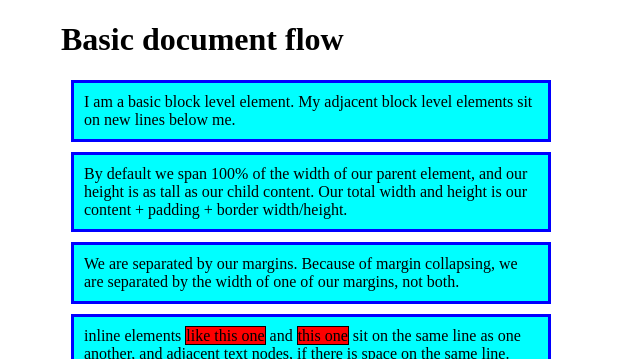
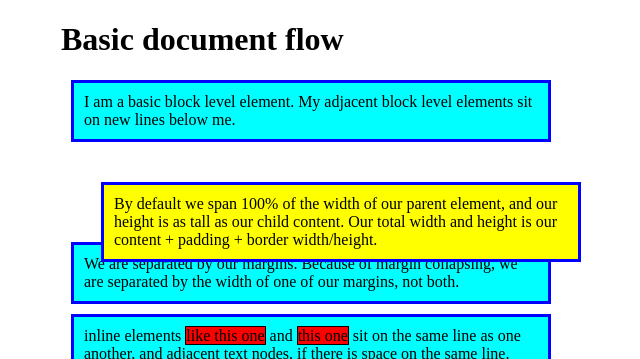
Before and after one commit to CryptoCrane2601/CSS-Practice-Positioning, a plain HTML site: page index.html in a window 1280 px wide. Shown: the top 359 px of the page, without its empty margins (329-969 px from the left). Drawn offline with Linux system fonts and the light colour scheme.

Commit message:
relative positioning

```diff
--- a/index.html
+++ b/index.html
@@ -22,6 +22,13 @@
         background: red;
         border: 1px solid black;
       }
+
+      .positioned {
+        position: relative;
+        background: yellow;
+        top: 30px;
+        left: 30px;
+      }
     </style>
   </head>
   <body>
@@ -29,7 +36,7 @@
 
     <p>I am a basic block level element. My adjacent block level elements sit on new lines below me.</p>
 
-    <p>By default we span 100% of the width of our parent element, and our height is as tall as our child content. Our total width and height is our content + padding + border width/height.</p>
+    <p class="positioned">By default we span 100% of the width of our parent element, and our height is as tall as our child content. Our total width and height is our content + padding + border width/height.</p>
 
     <p>We are separated by our margins. Because of margin collapsing, we are separated by the width of one of our margins, not both.</p>
 
```
